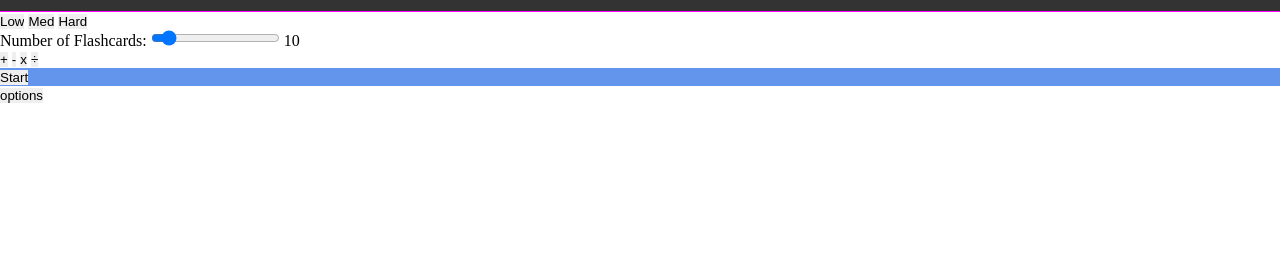
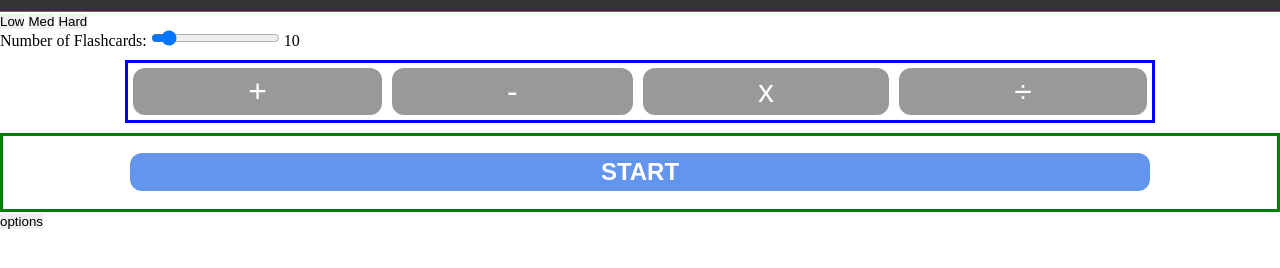
Before and after one commit to gedgarbrown/MobileMathFlashcards, a plain HTML site: page index.html in a window 1280 px wide. Shown: the part 60-328 px from the top of the page. Drawn offline with Linux system fonts and the light colour scheme.

Commit message:
fleshed out some css buttons

```diff
--- a/css/home.css
+++ b/css/home.css
@@ -35,8 +35,41 @@ html, body {
     width: 100%;
     height: 100%;
 }
+#operatorSelector {
+    margin: 10px auto;
+    display: flex;
+    flex-direction: row;
+    justify-content: space-between;
+    flex-wrap: wrap;
+    max-width: 80%;
+    border: 3px solid blue;
+}
+.opButton {
+    background: #999;
+    padding: 5px;
+    margin: 5px;
+    border-radius: 12px;
+    color: white;
+    text-decoration: none;
+    flex-grow: 1;
+    text-align: center;
+    font-size: xx-large;
+}
 #startButton {
+    display: flex;
+    justify-content: center;
+    align-items: center;
+    height: 10%;
+    border: 3px solid green;
+}
+#start{
     background-color: cornflowerblue;
+    width: 80%;
+    padding: 5px;
+    border-radius: 12px;
+    color:rgb(255, 255, 255);
+    font-size: x-large;
+    font-weight: bold;
 }
 
 .active {
--- a/index.html
+++ b/index.html
@@ -22,13 +22,13 @@
                 <span id="quantityDisplay">10</span>
             </div>
             <div id="operatorSelector">
-                <input id="opAdd" type="button" value="+"/>
-                <input id="opSub" type="button" value="-"/>
-                <input id="opMult" type="button" value="x"/>
-                <input id="opDiv" type="button" value="&divide"/>
+                <input class="opButton" id="opAdd" type="button" value="+"/>
+                <input class="opButton" id="opSub" type="button" value="-"/>
+                <input class="opButton" id="opMult" type="button" value="x"/>
+                <input class="opButton" id="opDiv" type="button" value="&divide"/>
             </div>
             <div id="startButton">
-                <input id="start" type="button" value="Start"/>
+                <input id="start" type="button" value="START"/>
             </div>
             <div id="optionsButton">
                 <input id="options" type="button" value="options"/>
```
